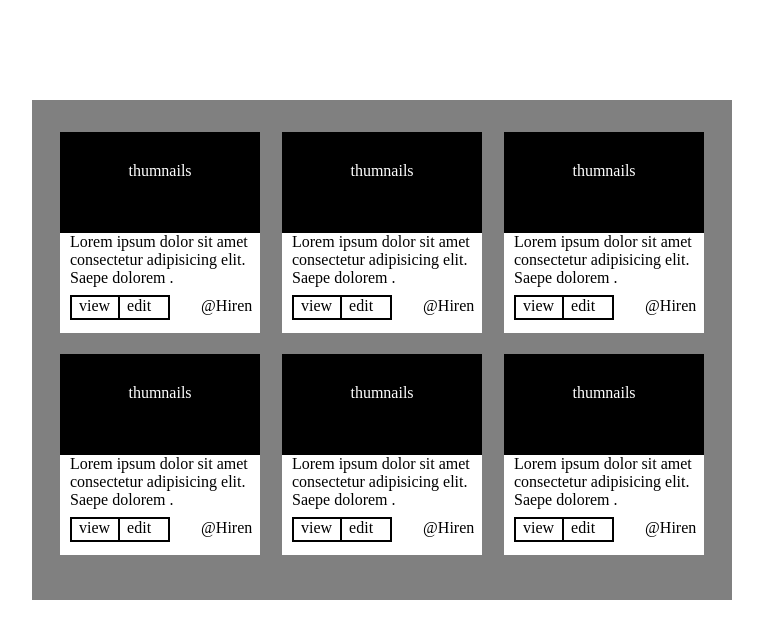
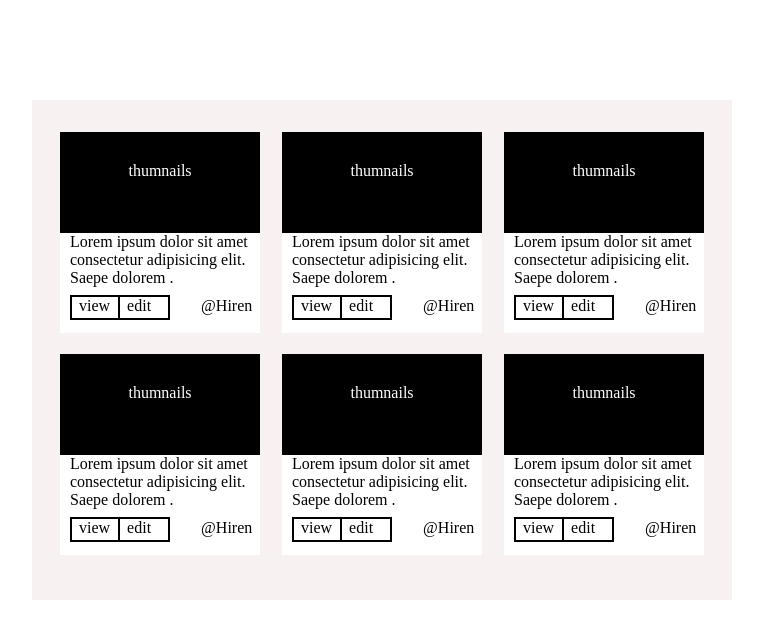
Before and after one commit to davehiren1582001/mywork, a plain HTML site: page CSS Assignment/create layout.html in a window 1280 px wide. Shown: the whole page, without its empty margins (258-1021 px from the left). Drawn offline with Linux system fonts and the light colour scheme.

Commit message:
Update create layout.html

```diff
--- a/CSS Assignment/create layout.html
+++ b/CSS Assignment/create layout.html
@@ -16,7 +16,7 @@
         .main {
             height: 500px;
             width: 700px;
-            background-color: gray;
+            background-color: rgb(248, 241, 241);
             margin: 100px auto;
             padding: 40px 0 0 20px;
             padding: 10px;
```
